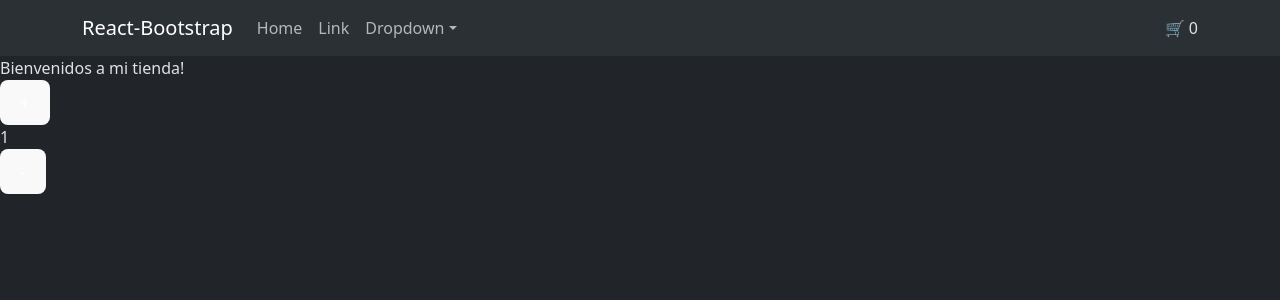
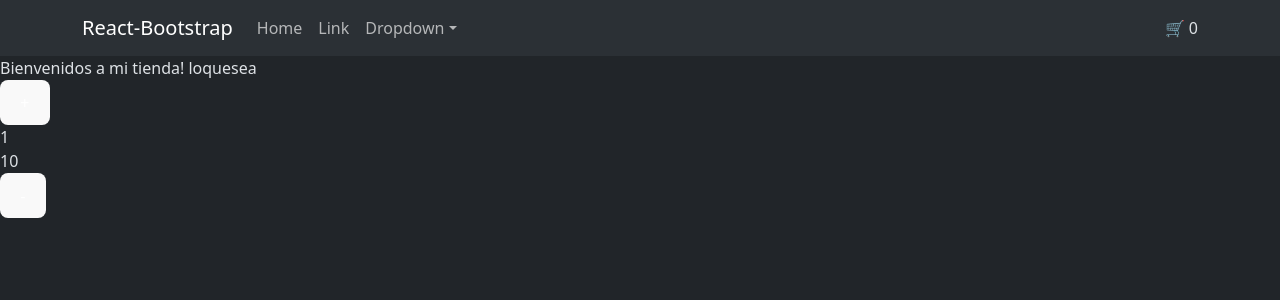
Before and after one commit to danielalejandroalanis/coderhouse-49905, a React (Vite) app: page / in a window 1280 px wide. Shown: the top 300 px of the page. Built offline with nearby package versions, Linux system fonts and the light colour scheme.

Commit message:
se sube clase 5

```diff
--- a/src/App.jsx
+++ b/src/App.jsx
@@ -1,8 +1,9 @@
 
 //Componentes
-import NavBarComponent from './components/NavBarComponent/NavBarComponent';
+// import NavBarComponent from './components/NavBarComponent/NavBarComponent';
 import ItemListContainer from './components/ItemListContainer/ItemListContainer';
 import CountComponent from './components/CountComponent/CountComponent';
+import MainLayout from './layouts/MainLayout';
 
 //Estilos
 //Importacion de estilos de bootstrap
@@ -11,14 +12,12 @@ import 'bootstrap/dist/css/bootstrap.min.css';
 
 const App = () => {
   return (
-    <div style={{width: '100vw', height: '100vh'}}>
-      <NavBarComponent />
-      <ItemListContainer greeting="Bienvenidos a mi tienda!" />
+    <MainLayout title="Titulo">
+      <ItemListContainer greeting="Bienvenidos a mi tienda!" propiedadPrueba='loquesea' />
       {/* <ItemListContainer greeting="Este es otro componente" myFunction={() => alert("test")}/>
       <ItemListContainer greeting ="Este es otro componente mas" /> */}
-
       <CountComponent />
-    </div>
+    </MainLayout>
   );
 }
 
--- a/src/components/CountComponent/CountComponent.jsx
+++ b/src/components/CountComponent/CountComponent.jsx
@@ -1,21 +1,39 @@
-import { useState } from "react";
+import { useState, useEffect } from "react";
 
 const CountComponent = () => {
   const [count, setCount] = useState(1);
+  const [countDos, setCountDos] = useState(10)
+  //useEffect
 
-    const handleAddCount = () => {
-        setCount(count + 1);
-    }
+  //Se va a ejecutar siempre que el componente se renderize (useEffect sin dependencias)
+  // useEffect(() => {
+  //   console.log('Se ejecuta el useEffect SIN DEPENDENCIAS')
+  // });
 
-    const handleRemoveCount = () => {
-        setCount(count - 1);
-    }
+  // Se va a ejecutar la primera vez que el componente se renderize - no en su actualizacion(useEffect con array de dependencias vacias)
+  // useEffect(() => {
+  //   console.log('Se ejecuta el useEffect con array de dependencias vacias')
+  // }, [])
 
+  // (useEffect con dependencias)
+  useEffect(() => {
+    console.log('Se ejecuta el useEffect con dependencias')
+  }, [count, countDos])
+
+  const handleAddCount = () => {
+    // setCount(count + 1);
+    setCountDos(countDos + 10)
+  };
+  const handleRemoveCount = () => {
+    setCount(count - 1);
+    // setCountDos(countDos - 10)
+  };
 
   return (
     <div>
       <button onClick={handleAddCount}>+</button>
       <div>{count}</div>
+      <div>{countDos}</div>
       <button onClick={handleRemoveCount}>-</button>
     </div>
   );
--- a/src/components/ItemListContainer/ItemListContainer.jsx
+++ b/src/components/ItemListContainer/ItemListContainer.jsx
@@ -1,8 +1,8 @@
 
 //Props: son argumentos que se pasan al componente desde su componente padre
-const ItemListContainer = ({greeting}) => {
+const ItemListContainer = ({greeting, propiedadPrueba}) => {
   return (
-    <div>{greeting}</div>
+    <div>{greeting} {propiedadPrueba}</div>
   )
 }
 
--- /dev/null
+++ b/src/layouts/MainLayout.jsx
@@ -0,0 +1,12 @@
+import NavBarComponent from "../components/NavBarComponent/NavBarComponent";
+
+const MainLayout = ({ children }) => {
+  return (
+    <div style={{ width: "100vw", height: "100vh" }}>
+      <NavBarComponent />
+      {children}
+    </div>
+  );
+};
+
+export default MainLayout;
```
